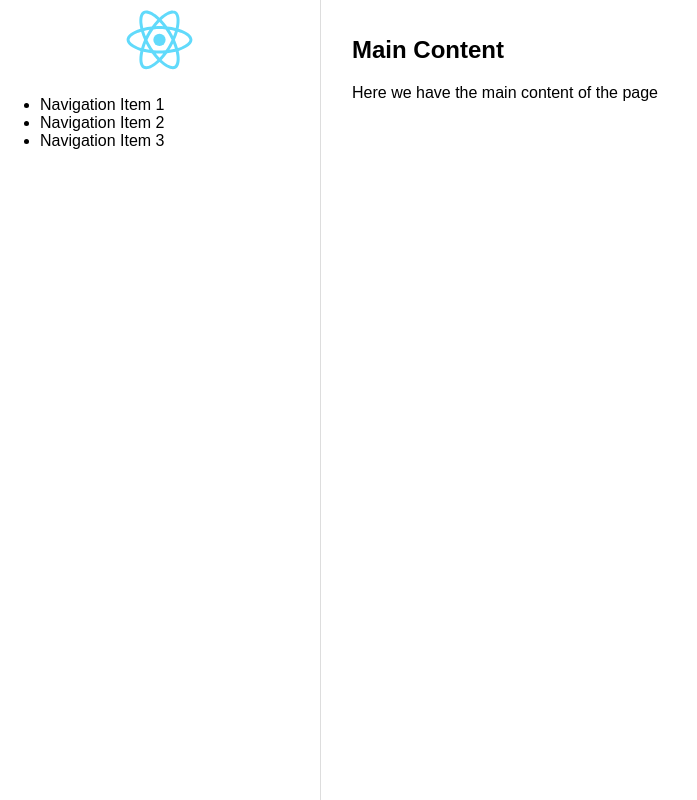
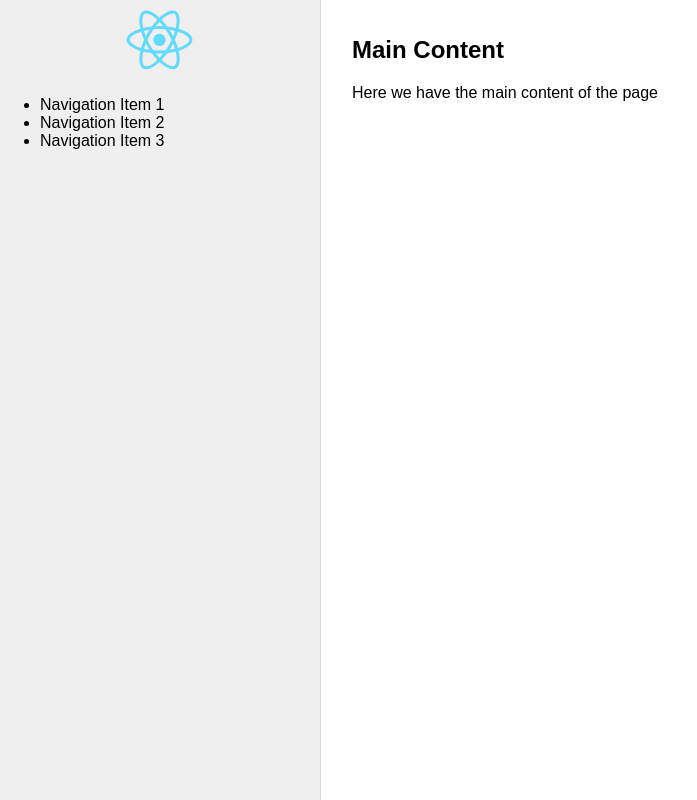
Before and after one commit to sethbonnie/collapsible-sidebar, a React (Create React App) app: page / in a window 1280 px wide. Shown: the top 800 px of the page, without its empty margins (0-697 px from the left). Built offline with nearby package versions, Linux system fonts and the light colour scheme.

Commit message:
Separate Sidebar and Main into their own components

```diff
--- a/src/App.css
+++ b/src/App.css
@@ -27,7 +27,10 @@ html, body {
 }
 
 .App-sidebar-content {
-
+  width: 100%;
+  height: 100%;
+  margin: 0px;
+  background-color: #efefef;
 }
 
 .App-main {
@@ -48,7 +51,7 @@ html, body {
   to { transform: rotate(360deg); }
 }
 
-@media (min-width: 640px) {
+@media (max-width: 768px) {
   .App {
 
   }
--- a/src/App.js
+++ b/src/App.js
@@ -1,23 +1,14 @@
 import React, { Component } from 'react';
-import logo from './logo.svg';
+import Sidebar from './Sidebar';
+import Main from './Main';
 import './App.css';
 
 class App extends Component {
   render() {
     return (
       <div className="App">
-        <div className="App-sidebar">
-          <img src={logo} className="App-logo" alt="logo" />
-          <ul>
-            <li>Navigation Item 1</li>
-            <li>Navigation Item 2</li>
-            <li>Navigation Item 3</li>
-          </ul>
-        </div>
-        <div className="App-main">
-          <h2>Main Content</h2>
-          <p>Here we have the main content of the page</p>
-        </div>
+        <Sidebar />
+        <Main />
       </div>
     );
   }
--- /dev/null
+++ b/src/Main.js
@@ -0,0 +1,14 @@
+import React, { Component } from 'react';
+
+class Main extends Component {
+  render() {
+    return (
+      <div className="App-main">
+        <h2>Main Content</h2>
+        <p>Here we have the main content of the page</p>
+      </div>
+    );
+  }
+}
+
+export default Main;
--- /dev/null
+++ b/src/Sidebar.js
@@ -0,0 +1,23 @@
+import React, { Component } from 'react';
+import logo from './logo.svg';
+
+class Sidebar extends Component {
+  render() {
+    return (
+      <div className="App-sidebar">
+        <div className="App-sidebar-controls">
+        </div>
+        <div className="App-sidebar-content">
+          <img src={logo} className="App-logo" alt="logo" />
+          <ul>
+            <li>Navigation Item 1</li>
+            <li>Navigation Item 2</li>
+            <li>Navigation Item 3</li>
+          </ul>
+        </div>
+      </div>
+    );
+  }
+}
+
+export default Sidebar;
```
